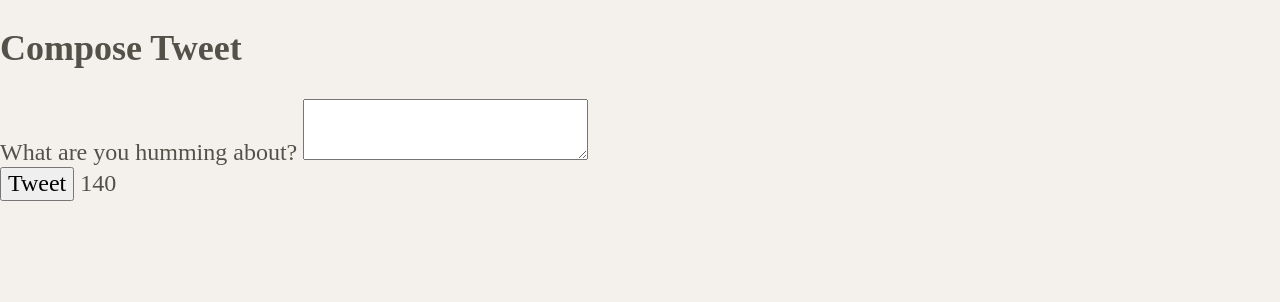
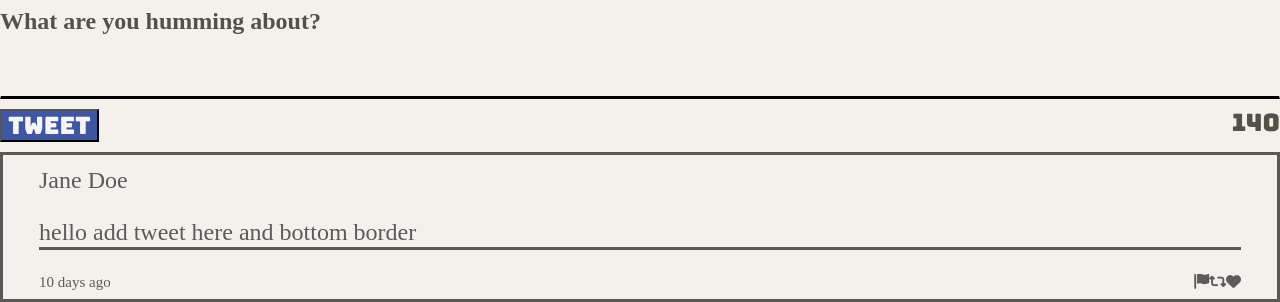
Before and after one commit to hmcleod6/tweeterTemplateFinal, a website: page public/index.html in a window 1280 px wide. Shown: the part 522-824 px from the top of the page. Before the commit the page ends 800 px from the top, so only its background shows below. Drawn offline with nearby package versions, Linux system fonts and the light colour scheme.

Commit message:
Add new box for tweets nad add hover elements.

```diff
--- a/public/index.html
+++ b/public/index.html
@@ -17,9 +17,16 @@
     <link rel="stylesheet" href="/styles/nav.css" type="text/css"/>
     <link rel="stylesheet" href="/styles/header.css" type="text/css"/>
     <link rel="stylesheet" href="/styles/layout.css" type="text/css" />
+    <link rel="stylesheet" href="/styles/new-tweet.css" type="text/css" />
 
     <!-- External JS -->
     <script src="https://ajax.googleapis.com/ajax/libs/jquery/3.4.1/jquery.min.js"></script>
+
+       <!-- jquery -->
+  <script src="https://code.jquery.com/jquery-3.6.0.js"></script>
+  <script type="text/javascript" src="/scripts/composer-char-counter.js"></script>
+
+
     <!-- App JS -->
     <script type="text/javascript" src="/scripts/client.js"></script>
   </head>
@@ -28,7 +35,8 @@
     <nav>
       <span>tweeter</span>
       <div class= "Write-a-new-tweet"><span class= "new-tweet-text"><strong>Write</strong> a new tweet</span>
-      <i class="fa-solid fa-angles-down"></i> </div>
+        <div class="doubleArrow"><i class="fa-solid fa-angles-down"></i> </div>
+      </div>
     </nav>
     <header>
       <div>
@@ -43,17 +51,26 @@
   </header>
 
     <!-- Page-specific (main) content here -->
-    <main class="container"></main>
     <main class="container"><section class="new-tweet">
-      <h2>Compose Tweet</h2>
-      <form>
-        <label for="tweet-text">What are you humming about?</label>
+      <form action="/tweets" method="POST" header="Content-Type: application/x-www-form-urlencoded">
+        <div class="promptAndTextBox">
+        <label for="tweet-text"><strong>What are you humming about?</strong></label>
         <textarea name="text" id="tweet-text"></textarea>
-        <div>
-          <button type="submit">Tweet</button>
+      </div>
+
+      <div class="tweetButtonAndCounter">
+        <button class="submitButton" type="submit" value="submit">Tweet</button>
           <output name="counter" class="counter" for="tweet-text">140</output>
         </div>
       </form>
+    </section>
+    <article class="tweet">
+<header1>Jane Doe</header1>
+<p>hello add tweet here and bottom border</p>
+
+<footer><div class="footerClass"><span class="daysAgo">10 days ago</span> <div class="icons"><i class="fa-solid fa-flag"></i><i class="fa-solid fa-retweet"></i><i class="fa-solid fa-heart"></i></div>
+</footer>
+</article>
     </section></main>
   </body>
 </html>
```
